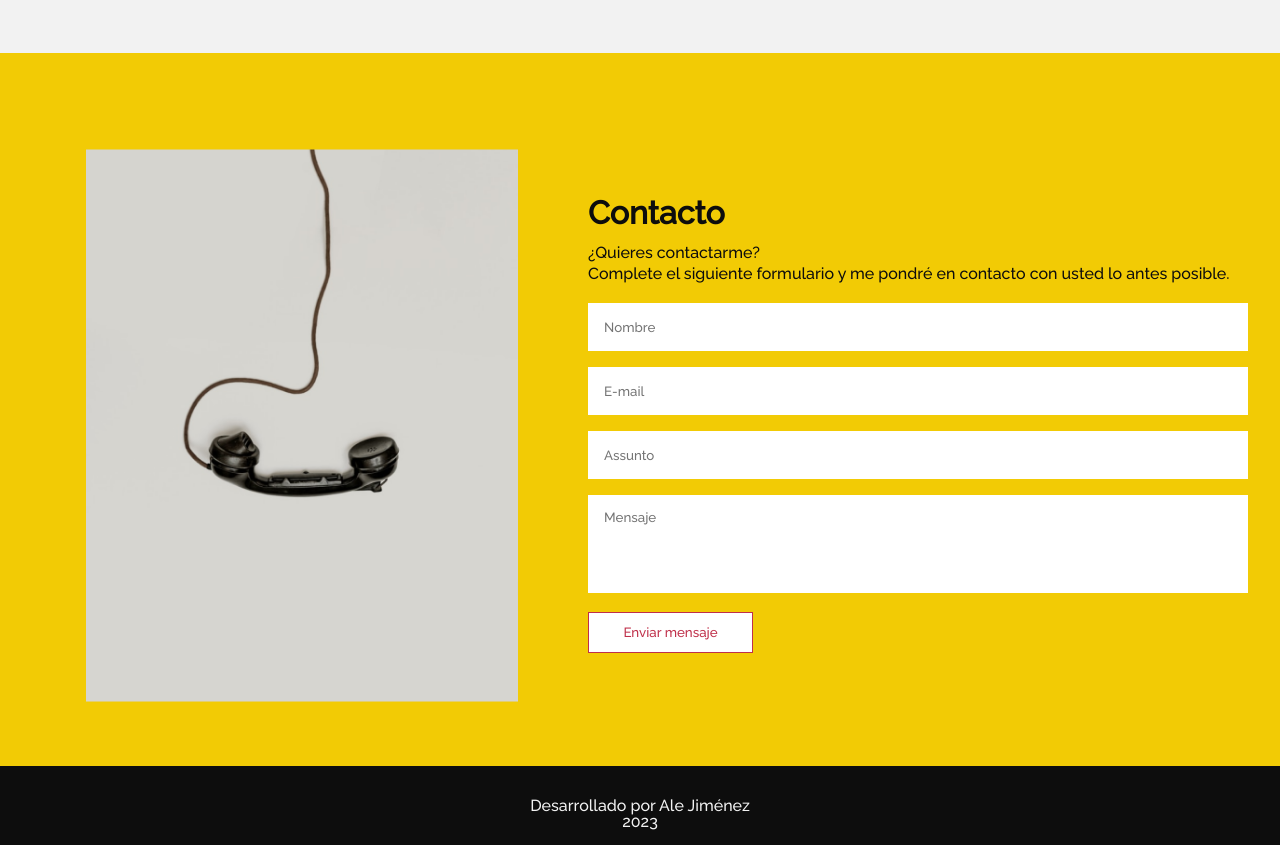
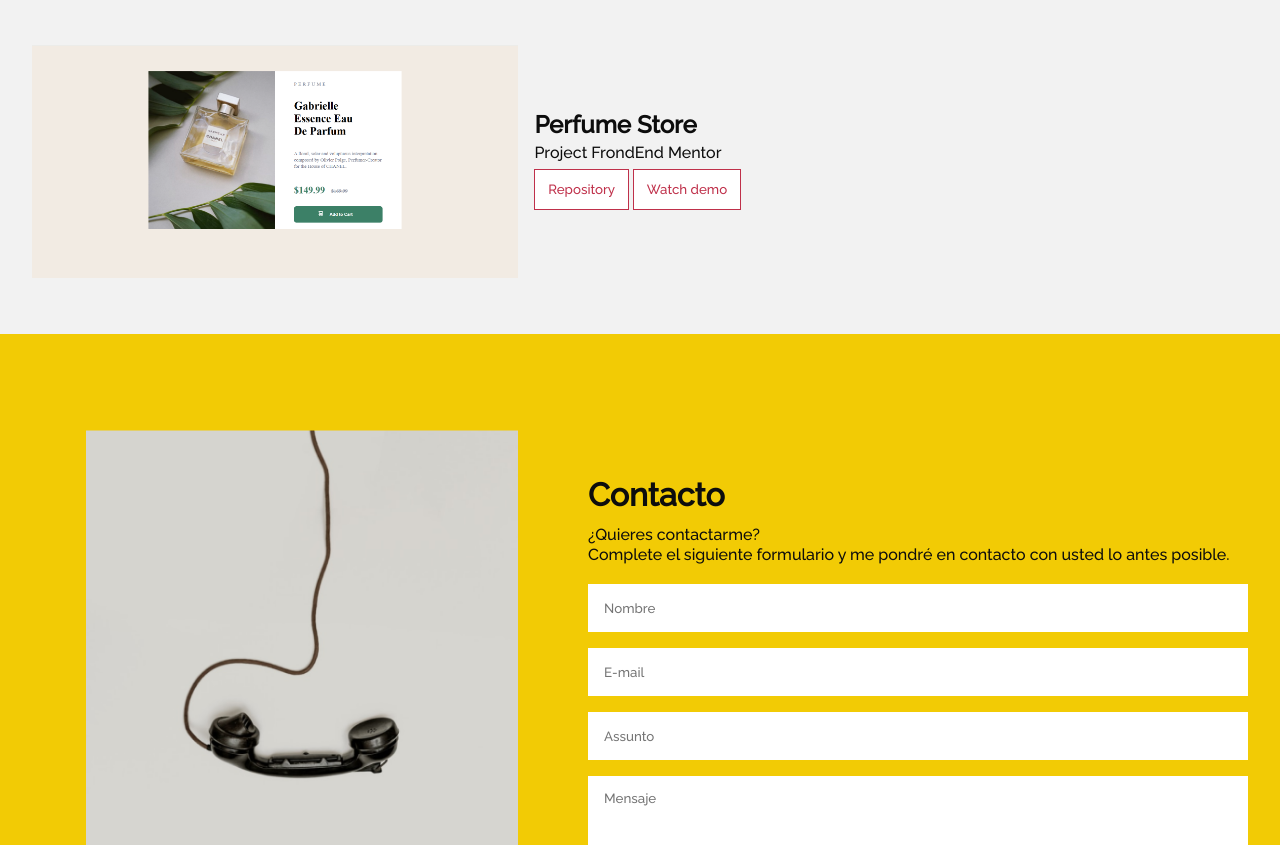
Before and after one commit to Aleji0309/proyectaWebPortfolio, a plain HTML site: page index.html in a window 1280 px wide. Shown: the part 8277-9122 px from the top of the page. Drawn offline with Linux system fonts and the light colour scheme; files whose address does not match are found by name.

Commit message:
Perfume Store Added

```diff
--- a/index.html
+++ b/index.html
@@ -737,6 +737,27 @@
           </div>
         </div>
       </div>
+
+      <div class="experiencie__box">
+        <!-- Pon el logotipo/captura de pantalla de tu proyecto -->
+        <img class="experience__img" src="assets/perfumeStore.png" />
+        <div class="experience__info">
+          <h2 class="experience__title">Perfume Store</h2>
+          <h3 class="experience__text">Project FrondEnd Mentor</h3>
+          <div class="experience__description">
+            <!-- Pon el enlace del proyecto en Github o GithubPages -->
+            <span class="experience__repo"><a target="_blank"
+                href="https://github.com/Aleji0309/proyectaFifthChallengeProduct"><button
+                  class="experiencia__botao--repo">
+                  Repository
+                </button></a></span>
+            <span class="experience__demo"><a target="_blank"
+                href="https://proyectafifthchallengeproduct.netlify.app/"><button class="experience__botao--demo">
+                  Watch demo
+                </button></a></span>
+          </div>
+        </div>
+      </div>
     </section>
 
     <!-- Sección de Contacto -->
```
Also changed, not shown: assets/perfumeStore.png (added).
